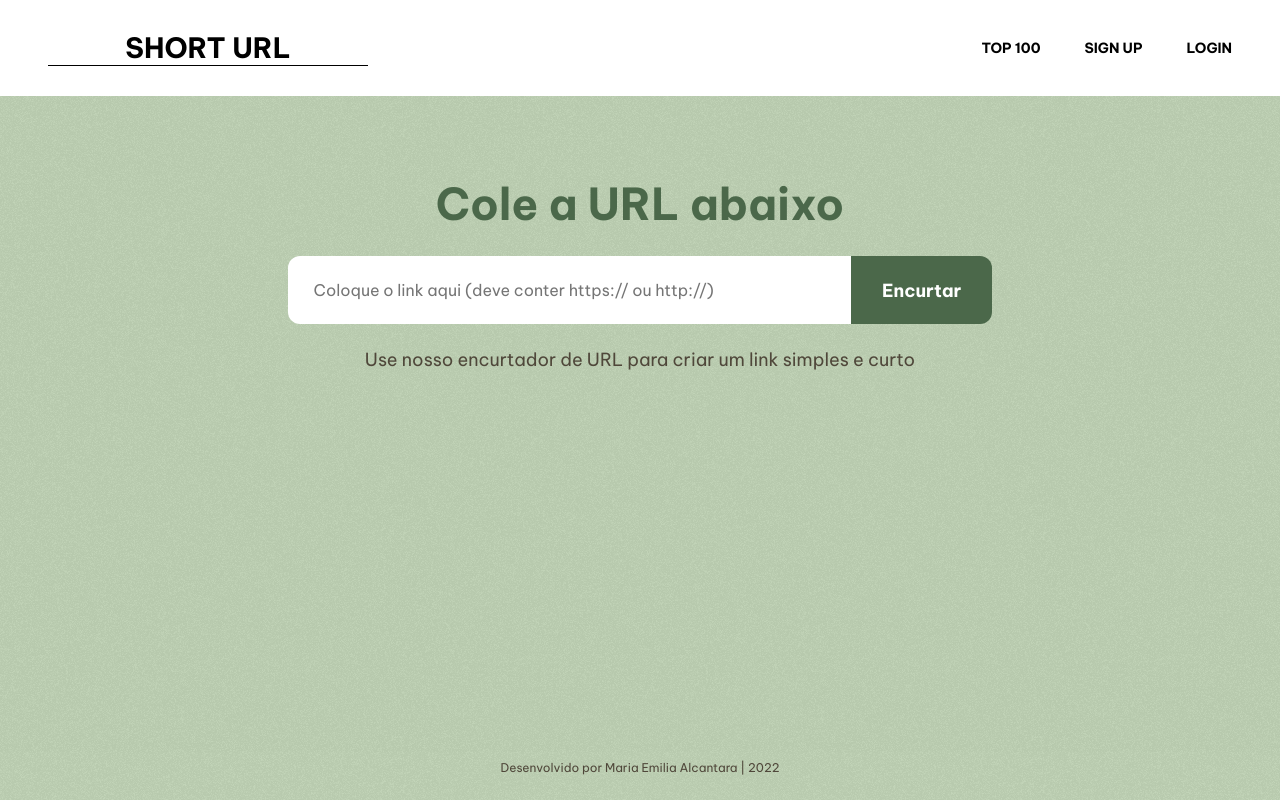
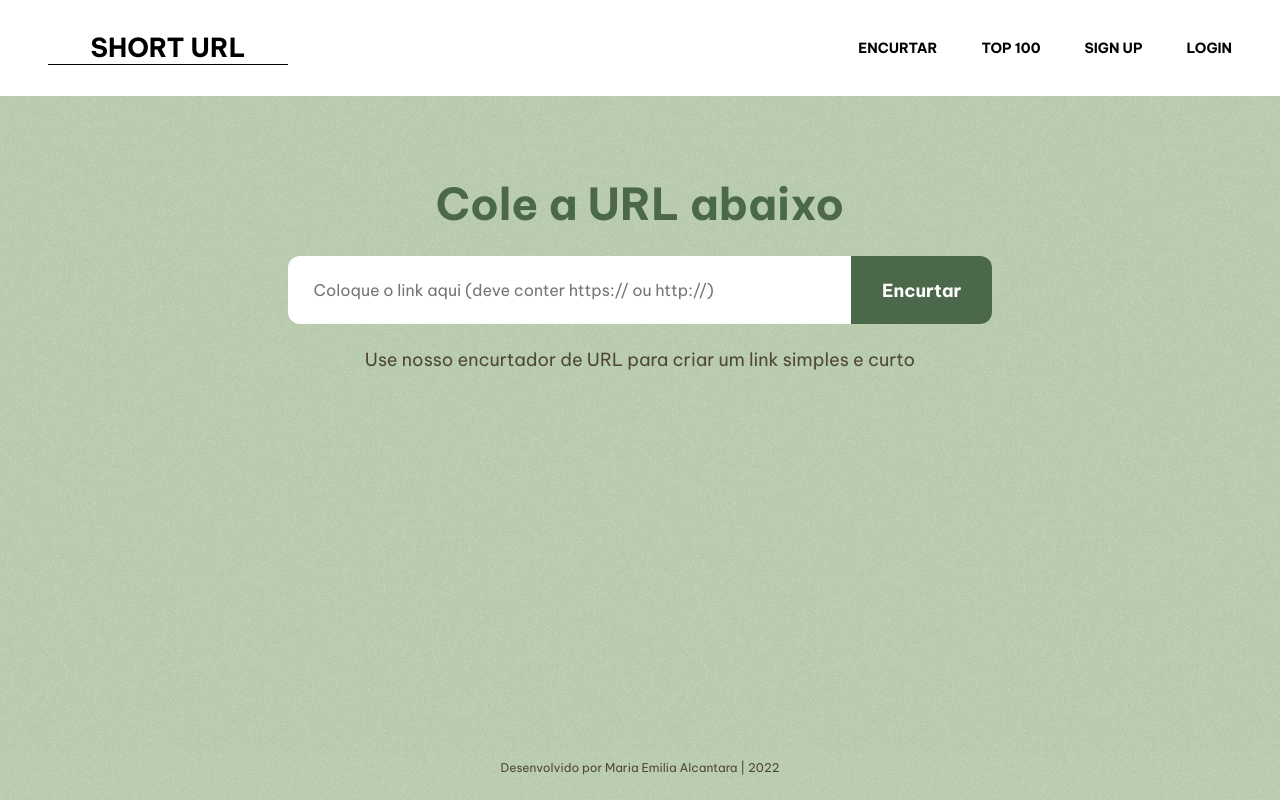
Before and after one commit to MariaEmiliaAlcantara/Short-URL-Frontend, a Vue app: page / in a window 1280 px wide. Built offline with nearby package versions, Linux system fonts and the light colour scheme.

Commit message:
link to short url, name of user in nav, adjust font-size logo, hover link update

```diff
--- a/src/components/Navbar.vue
+++ b/src/components/Navbar.vue
@@ -4,11 +4,16 @@
       <router-link urlShorted="false" to="/"><p>SHORT URL</p></router-link>
     </div>
     <div class="links">
+      <router-link to="/">ENCURTAR</router-link>
       <router-link to="/top-urls">TOP 100</router-link>
       <router-link v-if="email == null" to="/signup">SIGN UP</router-link>
       <router-link v-if="email == null" to="/login">LOGIN</router-link>
       <router-link v-if="email" to="/user-urls">SEUS LINKS</router-link>
       <router-link v-if="email" to="/" @click="logout">LOGOUT</router-link>
+      <p v-if="email">
+        OLÁ
+        {{ name.split(" ")[0].toUpperCase() }}
+      </p>
     </div>
   </nav>
   <router-view />
@@ -20,19 +25,25 @@ export default {
   data() {
     return {
       email: null,
+      name: null,
     };
   },
   watch: {
     $route() {
       this.email = localStorage.getItem("@email");
+      this.name = localStorage.getItem("@name");
     },
   },
   methods: {
     logout() {
-      localStorage.removeItem("@token");
-      // this.tokenValue = null;
+      localStorage.removeItem("@email");
+      localStorage.removeItem("@name");
       (this.tokenValue = ""), this.$router.push("/login");
     },
+  },
+  beforeMount() {
+    this.email = localStorage.getItem("@email");
+    this.name = localStorage.getItem("@name");
   },
 };
 </script>
@@ -50,10 +61,10 @@ export default {
 }
 
 .logo {
-  font-size: 1.75rem;
+  font-size: calc(1rem + 0.8vw);
   font-weight: bold;
   text-align: center;
-  width: 40vh;
+  width: 30vh;
   border-bottom: 1px solid var(--black);
 }
 
@@ -67,10 +78,15 @@ export default {
 }
 
 .links a {
-  transition: all 0.5s;
+  transition: all 0.2s;
 }
 
 .links a:hover {
   color: var(--green-400);
+  text-decoration: underline;
+}
+
+.links p {
+  color: var(--green-400);
 }
 </style>
```
